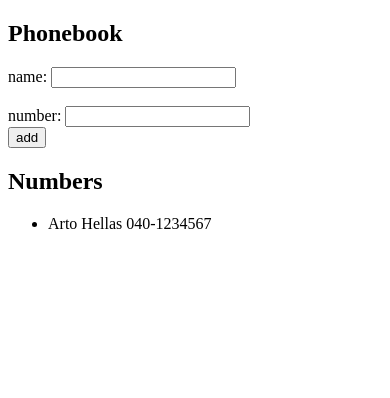
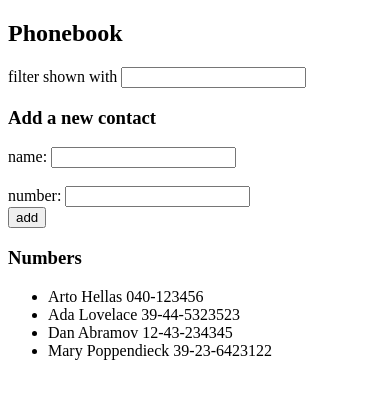
Before and after one commit to qureebme/fullStackOpen, a React (Create React App) app in the folder part2-notes/: page / in a window 390 px wide. Shown: the top 398 px of the page. Built offline with nearby package versions, Linux system fonts and the light colour scheme.

Commit message:
added part 2.9: phonebook step4

```diff
--- a/part2-notes/src/App.js
+++ b/part2-notes/src/App.js
@@ -1,11 +1,40 @@
 import React, { useState } from 'react'
+
+const Filter = ({newSearch, onSearchHandler}) => (<p>filter shown with <input value={newSearch} onChange={onSearchHandler}/></p>);
+const Form = ({newName, newNumber, onSubmitHandler,onChangeHandler,onChangeHandler2}) =>(
+  <form onSubmit={onSubmitHandler}>
+    <div>
+      name: <input value={newName} onChange={onChangeHandler}/><br/><br/>
+      number: <input value={newNumber} onChange={onChangeHandler2}/>
+    </div>
+    <div>
+      <button type="submit">add</button>
+    </div>
+  </form>
+)
+const Persons = ({showAllNames, persons, newSearch, persons2, showSearchMatches}) =>(
+  <>
+    <ul>
+      {showAllNames(newSearch, persons)}
+    </ul>
+    <ul>
+      {showSearchMatches(newSearch, persons2)}
+    </ul>
+  </>
+)
 
 const App = () => {
   const [ persons, setPersons] = useState([
-    { name: 'Arto Hellas', number: '040-1234567' }
+    { name: 'Arto Hellas', number: '040-123456' },
+    { name: 'Ada Lovelace', number: '39-44-5323523' },
+    { name: 'Dan Abramov', number: '12-43-234345' },
+    { name: 'Mary Poppendieck', number: '39-23-6423122' }
   ]);
   const [ newName, setNewName ] = useState('');
   const [newNumber, setNewNumber] = useState('');
+  const [newSearch, setNewSearch] = useState('');
+  const [persons2, setPersons2] = useState(persons.concat());
+
 
   const onSubmitHandler = (e) =>{
     e.preventDefault();
@@ -16,6 +45,7 @@ const App = () => {
     if (checker.length !== 1) alert(`${newName} is already added to phonebook`);
     else{
       setPersons(newNameList);
+      setPersons2(newNameList);
       setNewName('');
       setNewNumber('');
     }
@@ -24,23 +54,32 @@ const App = () => {
   const onChangeHandler = (e) => setNewName(e.target.value);
   const onChangeHandler2 = (e) => setNewNumber(e.target.value);
 
-  const showAllNames = (personsArray) => personsArray.map(each => <li key={each.name}>{each.name} {each.number}</li>)
+  const onSearchHandler = (e) => {
+    let searchString = e.target.value;
+    setNewSearch(searchString);
+  }
+
+  const showAllNames = (newSearch, personsArray) => {
+     if(!newSearch) return personsArray.map(each => <li key={each.name}>{each.name} {each.number}</li>)
+  }
+
+  const showSearchMatches = (searchString, persons2) => {
+    if (searchString){
+      let toDisplay =  persons2.filter((each)=> each.name.indexOf(searchString) !== -1);
+      return toDisplay.map(each => <li key={each.name}>{each.name} {each.number}</li>);
+    }
+  }
+
   return (
     <div>
       <h2>Phonebook</h2>
-      <form onSubmit={onSubmitHandler}>
-        <div>
-          name: <input value={newName} onChange={onChangeHandler}/><br/><br/>
-          number: <input value={newNumber} onChange={onChangeHandler2}/>
-        </div>
-        <div>
-          <button type="submit">add</button>
-        </div>
-      </form>
-      <h2>Numbers</h2>
-      <ul>
-        {showAllNames(persons)}
-      </ul>
+      <Filter newSearch={newSearch} onSearchHandler={onSearchHandler} />
+      <h3>Add a new contact</h3>
+      <Form newName={newName} newNumber={newNumber} onChangeHandler={onChangeHandler}
+          onChangeHandler2={onChangeHandler2} onSubmitHandler={onSubmitHandler}/>
+      <h3>Numbers</h3>
+      <Persons persons={persons} showAllNames={showAllNames} showSearchMatches={showSearchMatches}
+          newSearch={newSearch} persons2={persons2}/>
     </div>
   )
 }
```
